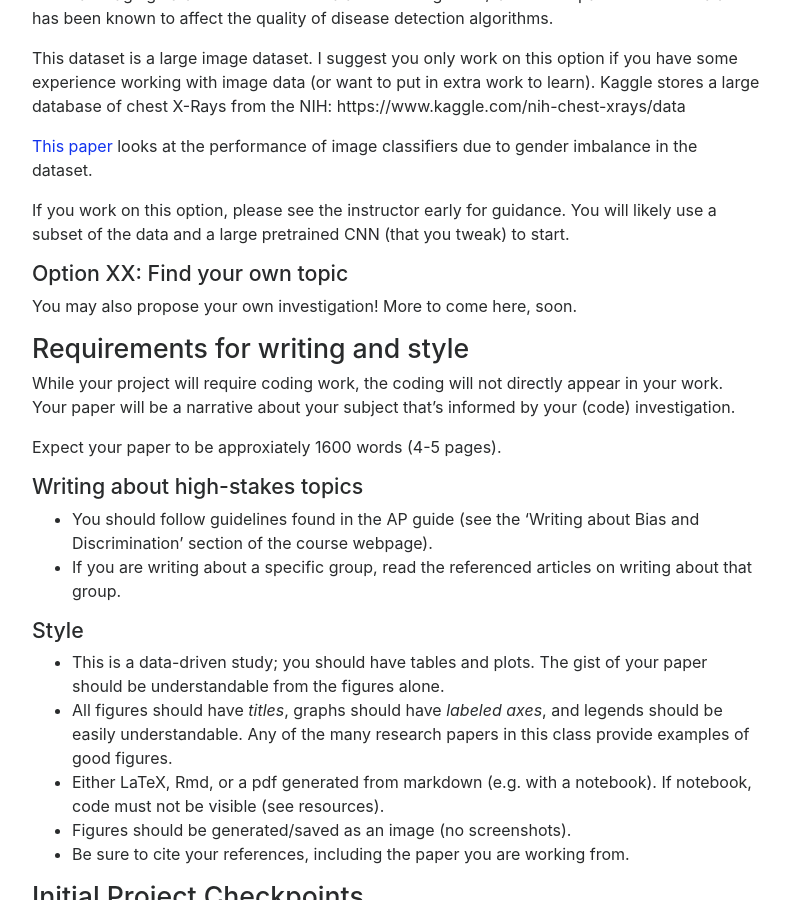
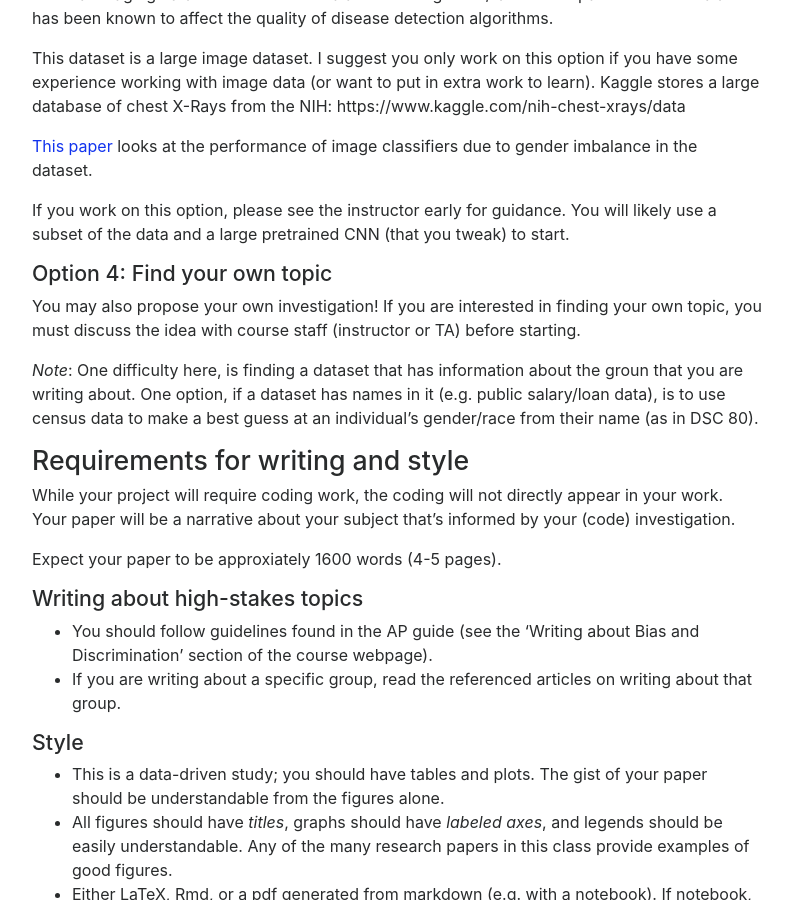
Before and after one commit to afraenkel/course-fairness-webpage, a Jekyll site: the page built from assignments/inequity-analysis.md, in a window 1280 px wide and 900 px high, scrolled down 1595 px. Shown: the whole window, without its empty margins (243-1035 px from the left). Built offline with Jekyll 4.4.1, drawn with Linux system fonts in a browser that asks for light colours; nearby versions of some CDN libraries.

Commit message:
add assignment option

```diff
--- a/assignments/inequity-analysis.md
+++ b/assignments/inequity-analysis.md
@@ -92,9 +92,17 @@ If you work on this option, please see the instructor early for
 guidance. You will likely use a subset of the data and a large pretrained
 CNN (that you tweak) to start.
 
-### Option XX: Find your own topic
+### Option 4: Find your own topic
 
-You may also propose your own investigation! More to come here, soon.
+You may also propose your own investigation!
+If you are interested in finding your own topic, you must discuss the
+idea with course staff (instructor or TA) before starting.
+
+*Note*: One difficulty here, is finding a dataset that has information about
+the groun that you are writing about. One option, if a dataset has
+names in it (e.g. public salary/loan data), is to use census data to
+make a best guess at an individual's gender/race from their name (as
+in DSC 80).
 
 ## Requirements for writing and style
 
```
